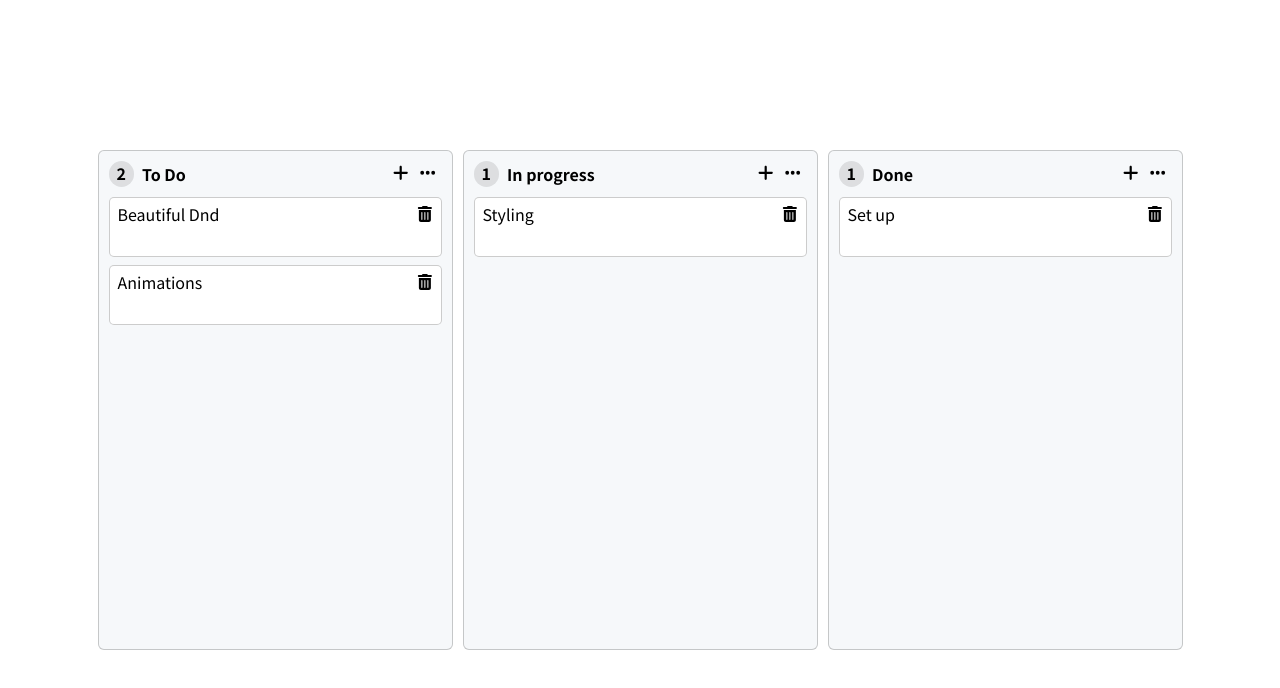
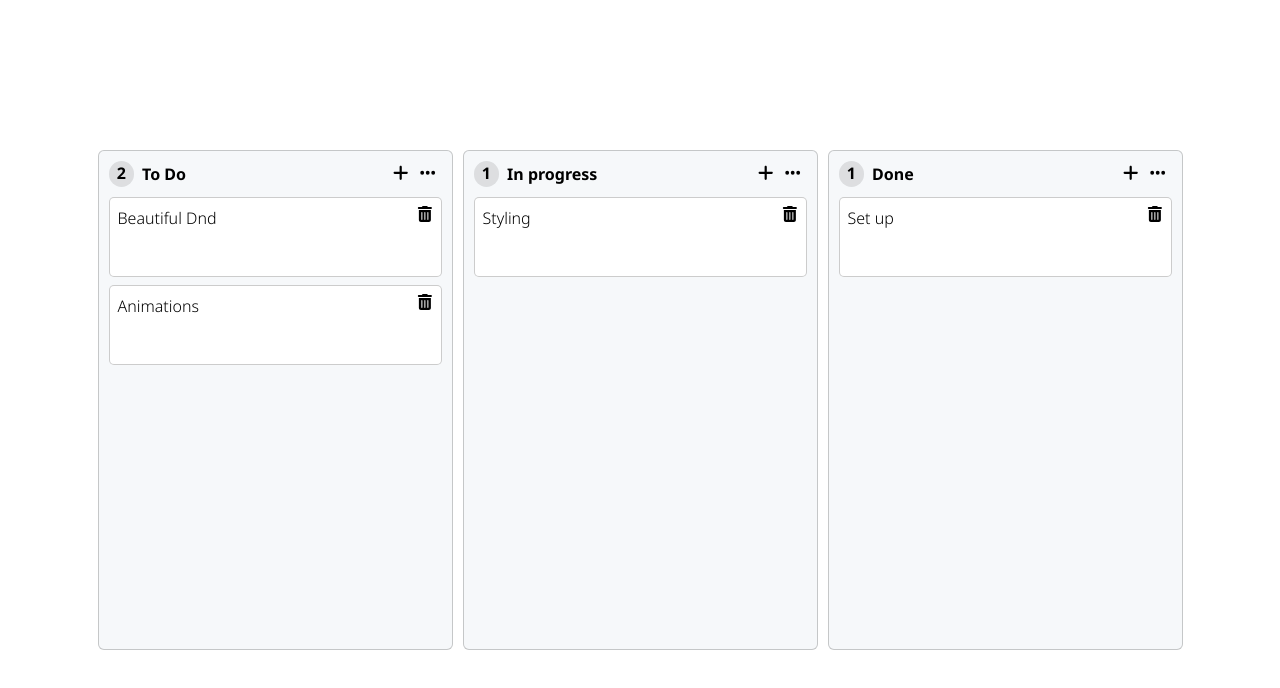
Before and after one commit to scseong/react-todolist, a React (Create React App) app: page / in a window 1280 px wide. Shown: the top 688 px of the page. Built offline with nearby package versions, Linux system fonts and the light colour scheme.

Commit message:
refactor: ThemeProvider를 적용해 스타일 관리

```diff
--- a/public/index.html
+++ b/public/index.html
@@ -13,7 +13,7 @@
     <link rel="preconnect" href="https://fonts.googleapis.com" />
     <link rel="preconnect" href="https://fonts.gstatic.com" crossorigin />
     <link
-      href="https://fonts.googleapis.com/css2?family=Noto+Sans+KR:wght@300;400;700&display=swap"
+      href="https://fonts.googleapis.com/css2?family=Noto+Sans:wght@300;700&family=Noto+Serif+KR:wght@300;700&display=swap"
       rel="stylesheet"
     />
     <link rel="manifest" href="%PUBLIC_URL%/manifest.json" />
--- a/src/components/AddTask.tsx
+++ b/src/components/AddTask.tsx
@@ -32,7 +32,7 @@ const AddTask = ({ boardId }: IFormProps) => {
           rows={5}
         />
         <div>
-          <FormBtn type="submit" primary>
+          <FormBtn type="submit" submit>
             Submit
           </FormBtn>
           <FormBtn>Cancel</FormBtn>
--- a/src/components/Board.tsx
+++ b/src/components/Board.tsx
@@ -12,8 +12,6 @@ interface BoardProps {
 }
 
 const Board = ({ boardId, toDos }: BoardProps) => {
-  console.log(toDos);
-
   const [isClicked, setIsClicked] = useState(false);
   const onClickPlusBtn = (e: React.MouseEvent<SVGSVGElement>) => {
     setIsClicked((prev) => !prev);
--- a/src/components/Task.tsx
+++ b/src/components/Task.tsx
@@ -13,13 +13,16 @@ interface TaskProps {
 
 const Task = ({ id, text, boardId }: TaskProps) => {
   const setToDos = useSetRecoilState(toDoState);
-  const onClick = (e: React.MouseEvent<SVGSVGElement>) => {
-    setToDos((allBoards) => {
-      const boardCopy = [...allBoards[boardId]];
-      const newBoard = boardCopy.filter((toDos) => toDos.id !== id);
-      return { ...allBoards, [boardId]: [...newBoard] };
-    });
+  const onClick = () => {
+    if (window.confirm('This will remove this task from board')) {
+      setToDos((allBoards) => {
+        const boardCopy = [...allBoards[boardId]];
+        const updateBoard = boardCopy.filter((toDos) => toDos.id !== id);
+        return { ...allBoards, [boardId]: [...updateBoard] };
+      });
+    }
   };
+
   return (
     <>
       <Note>
--- a/src/components/styles.ts
+++ b/src/components/styles.ts
@@ -37,7 +37,7 @@ export const HeaderBtn = styled.button`
   border: none;
   cursor: pointer;
   &:hover {
-    color: #218bff;
+    color: ${(props) => props.theme.colors['btn-hover']};
   }
 `;
 
@@ -51,14 +51,18 @@ export const BoardContent = styled.div`
 export const FormContent = styled(BoardContent)`
   padding: 12px 10px;
 `;
-export const FormBtn = styled.button<{ primary?: boolean }>`
+export const FormBtn = styled.button<{ submit?: boolean }>`
   border: 1px solid rgba(0, 0, 0, 0.2);
   border-radius: 5px;
   cursor: pointer;
-  background-color: ${(props) => (props.primary ? '#2da44e' : 'inherit')};
-  color: ${(props) => (props.primary ? 'white' : 'inherit')};
+  background-color: ${(props) =>
+    props.submit ? props.theme.colors['form-submit-btn-bg'] : 'inherit'};
+  color: ${(props) => (props.submit ? 'white' : 'inherit')};
   &:hover {
-    background-color: ${(props) => (props.primary ? '#2c974b' : '#f3f4f6;')};
+    background-color: ${(props) =>
+      props.submit
+        ? props.theme.colors['form-submit-btn-bg-hover']
+        : props.theme.colors['form-btn-bg-hover']};
   }
 `;
 
@@ -71,7 +75,7 @@ export const TaskForm = styled.div`
       padding: 8px 12px;
       border-radius: 5px;
       &:focus {
-        outline-color: #218bff;
+        outline-color: ${(props) => props.theme.colors['border-outline']};
       }
     }
     div {
@@ -96,16 +100,21 @@ export const Note = styled.div`
   background-color: #fff;
   display: flex;
   justify-content: space-between;
+  min-height: 80px;
   word-wrap: break-word;
-  height: 60px;
+  line-height: 1.5em;
   span {
     width: 95%;
+    height: fit-content;
   }
   svg {
     width: 5%;
+    &:hover {
+      color: ${(props) => props.theme.colors['btn-hover']};
+    }
   }
   &:hover {
-    box-shadow: rgba(0, 0, 0, 0.24) 0px 1px 3px;
+    box-shadow: ${(props) => props.theme.colors['card-shadow']};
     cursor: pointer;
   }
 `;
--- a/src/index.tsx
+++ b/src/index.tsx
@@ -2,13 +2,17 @@ import React from 'react';
 import ReactDOM from 'react-dom/client';
 import { RouterProvider } from 'react-router-dom';
 import { RecoilRoot } from 'recoil';
+import { ThemeProvider } from 'styled-components';
 import Router from './Router';
+import { myTheme } from './styles/theme';
 
 const root = ReactDOM.createRoot(
   document.getElementById('root') as HTMLElement,
 );
 root.render(
-  <RecoilRoot>
-    <RouterProvider router={Router} />
-  </RecoilRoot>,
+  <ThemeProvider theme={myTheme}>
+    <RecoilRoot>
+      <RouterProvider router={Router} />
+    </RecoilRoot>
+  </ThemeProvider>,
 );
--- a/src/styles/GlobalStyles.ts
+++ b/src/styles/GlobalStyles.ts
@@ -28,7 +28,8 @@ footer, header, hgroup, menu, nav, section {
 }
 body {
 	line-height: 1;
-	font-family: 'Noto Sans KR', sans-serif;
+	font-family: 'Noto Sans KR', 'Noto Sans', serif, sans-serif;
+	font-weight: 300;
 }
 ol, ul, li {
 	list-style: none;
@@ -49,6 +50,9 @@ a {
     text-decoration: none;
     color: inherit;
 }
+input, textarea {
+	font-family: 'Noto Sans KR', 'Noto Sans', serif, sans-serif;
+}
 * {
     box-sizing: border-box;
 }
--- /dev/null
+++ b/src/styles/theme.ts
@@ -0,0 +1,13 @@
+import { DefaultTheme } from 'styled-components';
+
+export const myTheme: DefaultTheme = {
+  colors: {
+    'btn-hover': '#218bff',
+    'form-btn-bg': '#fff',
+    'form-btn-bg-hover': '#f3f4f6',
+    'form-submit-btn-bg': '#2da44e',
+    'form-submit-btn-bg-hover': '#2c974b',
+    'card-shadow': 'rgba(0, 0, 0, 0.24) 0px 1px 3px',
+    'border-outline': '#218bff',
+  },
+};
```
Also changed, not shown: src/styles/styled.d.ts (added, +15 -0 lines).
